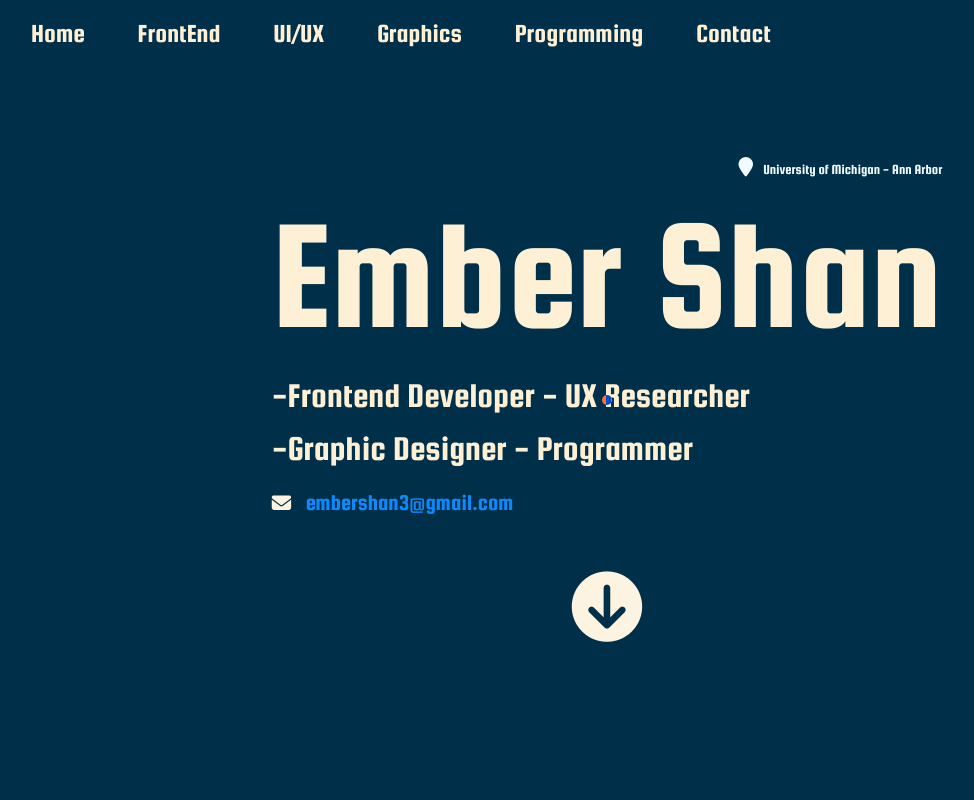
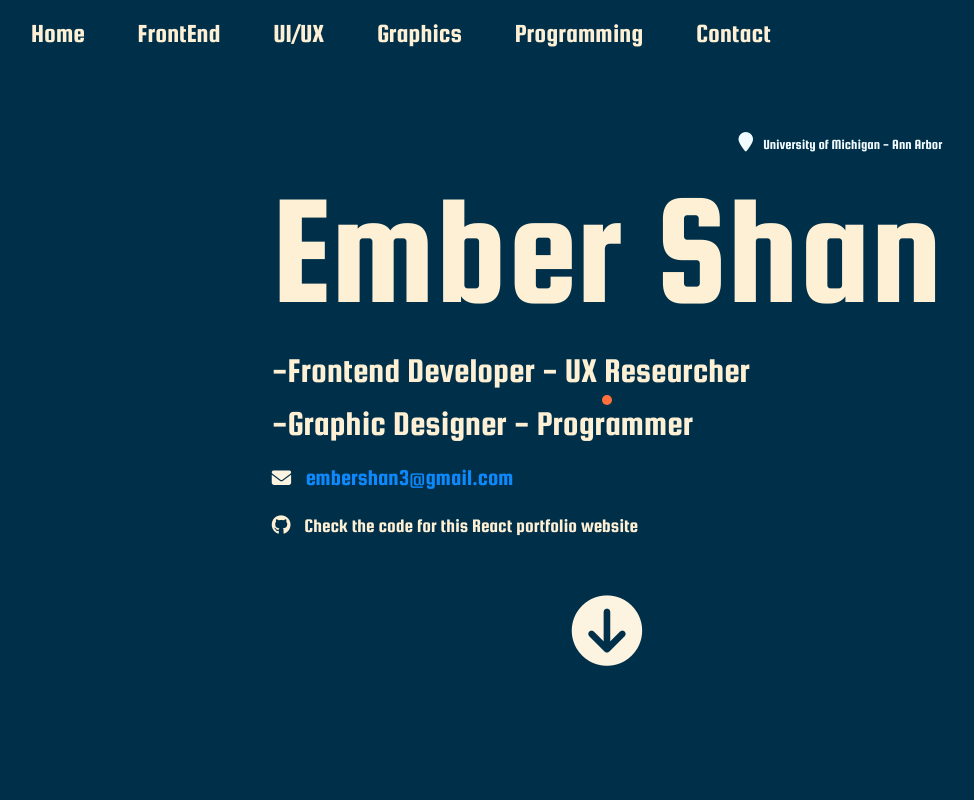
Before and after one commit to EmberShan/my_portfolio, a React (Create React App) app: page / in a window 1280 px wide. Shown: the top 800 px of the page, without its empty margins (33-1007 px from the left). Built offline with nearby package versions, Linux system fonts and the light colour scheme.

Commit message:
added a link to github code

```diff
--- a/src/components/styles.js
+++ b/src/components/styles.js
@@ -28,7 +28,7 @@ export const Title = styled.h1`
     font-family: 'Squada One', sans-serif;
     font-size: ${ ({long}) => (long ? `1.5rem` : `3rem` ) };
     color: ${ ({blue}) => (blue ? c.font2 : c.font1 ) };
-    line-height: 2em;
+    // line-height: 2em;
     text-align: ${ ({center}) => (center ? 'center' : 'start' ) };
     margin-bottom: 0;
 
--- a/src/pages/Home/Home.scss
+++ b/src/pages/Home/Home.scss
@@ -1,4 +1,5 @@
 @use '../../components/Constant.scss' as c;
+@use '../../components/animations/strikethrough.scss' as a;
 
 // mobile first
 .fa-solid{
@@ -24,6 +25,9 @@
             font-size: .8rem;
         }
 
+        .mobile_hide{
+            display: none;
+        }
 
     }
 
@@ -41,10 +45,41 @@
             .email {
                 a{
                     font-size: 1.3rem;
+                    position: relative;
                 }
             }
             .alignStart{
                 align-self: flex-start;
+            }
+
+
+            .github{
+
+                display: inline-block;
+
+                color: c.$font1;
+                text-decoration: none;
+                margin-top: 10px;
+                align-self: flex-start;
+                font-size: 1.5rem;
+
+                position: relative;
+                transition: transform .5s ease;
+
+
+            }
+
+
+            .github, .email a{
+                i{
+                    padding-right: 10px;
+                }
+                &:hover{
+                    transform: translateY(-5%);
+                    &::after{
+                        @include a.strikethrough;
+                    }
+                }
             }
 
         }
--- a/src/pages/Home/index.js
+++ b/src/pages/Home/index.js
@@ -26,6 +26,12 @@ const Home = () => {
           </Email>
         </div>
 
+
+        <a className='github mobile_hide' href="https://github.com/EmberShan/my_portfolio" target={'_blank'}>
+          <i class="fab fa-github"></i>
+          <span> Check the code for this React portfolio website </span>
+        </a>
+
       </Container>
 
       <div className='arrow-container'>
```
